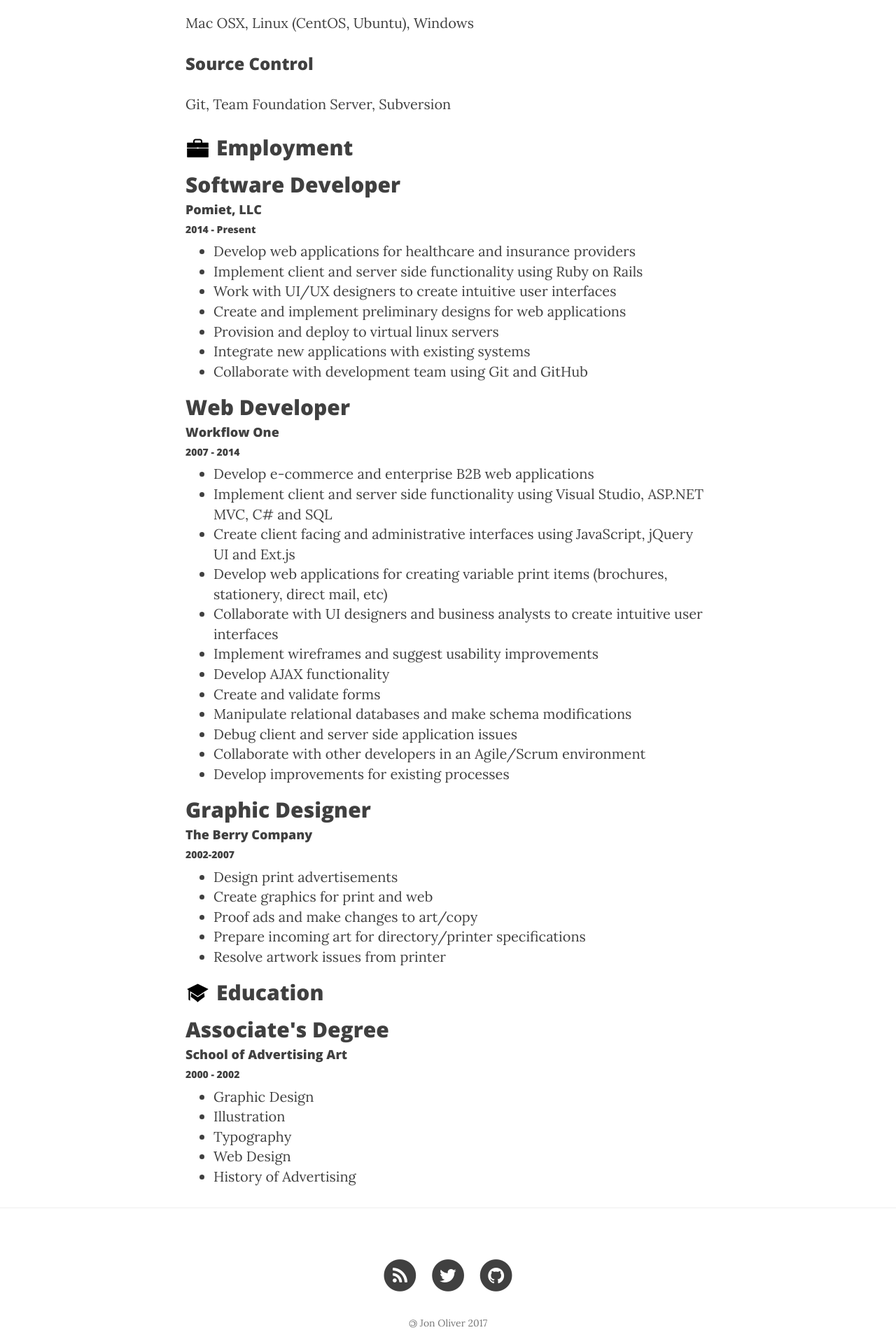
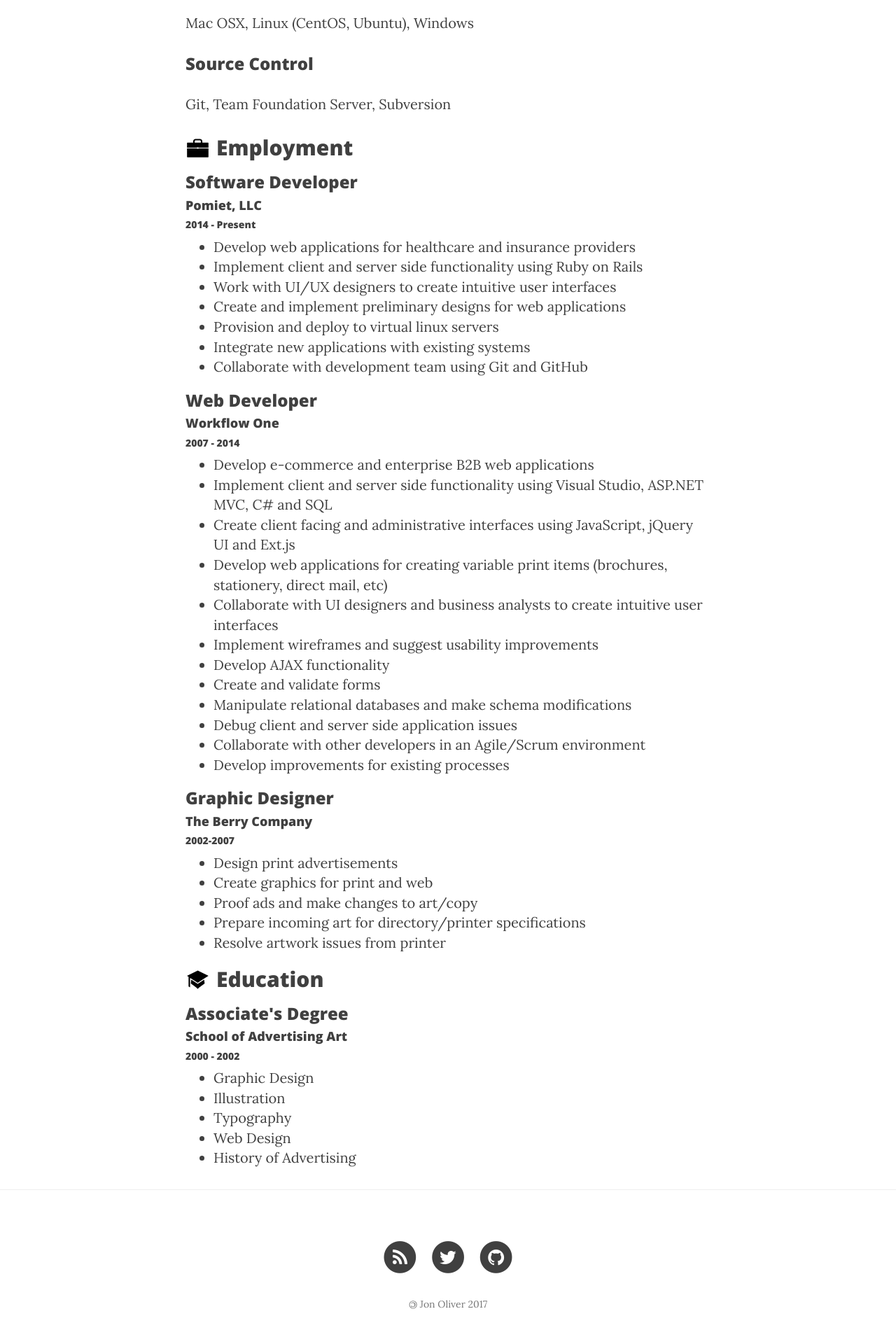
Before and after one commit to jonoliver/jonoliver.github.io, a Jekyll site: the page built from resume.html, in a window 1280 px wide. Shown: the part 1482-3402 px from the top of the page at 70% size. Built offline with Jekyll 4.4.1, drawn with Linux system fonts in a browser that asks for light colours; nearby versions of some CDN libraries.

Commit message:
Update header

```diff
--- a/_includes/resume/block.html
+++ b/_includes/resume/block.html
@@ -1,5 +1,5 @@
 {% for item in section.items %}
-  <h2>{{ item.role }}</h2>
+  <h3>{{ item.role }}</h3>
   <h4>{{ item.org }}</h4>
   <h5>{{ item.when }}</h5>
   <ul>
```
